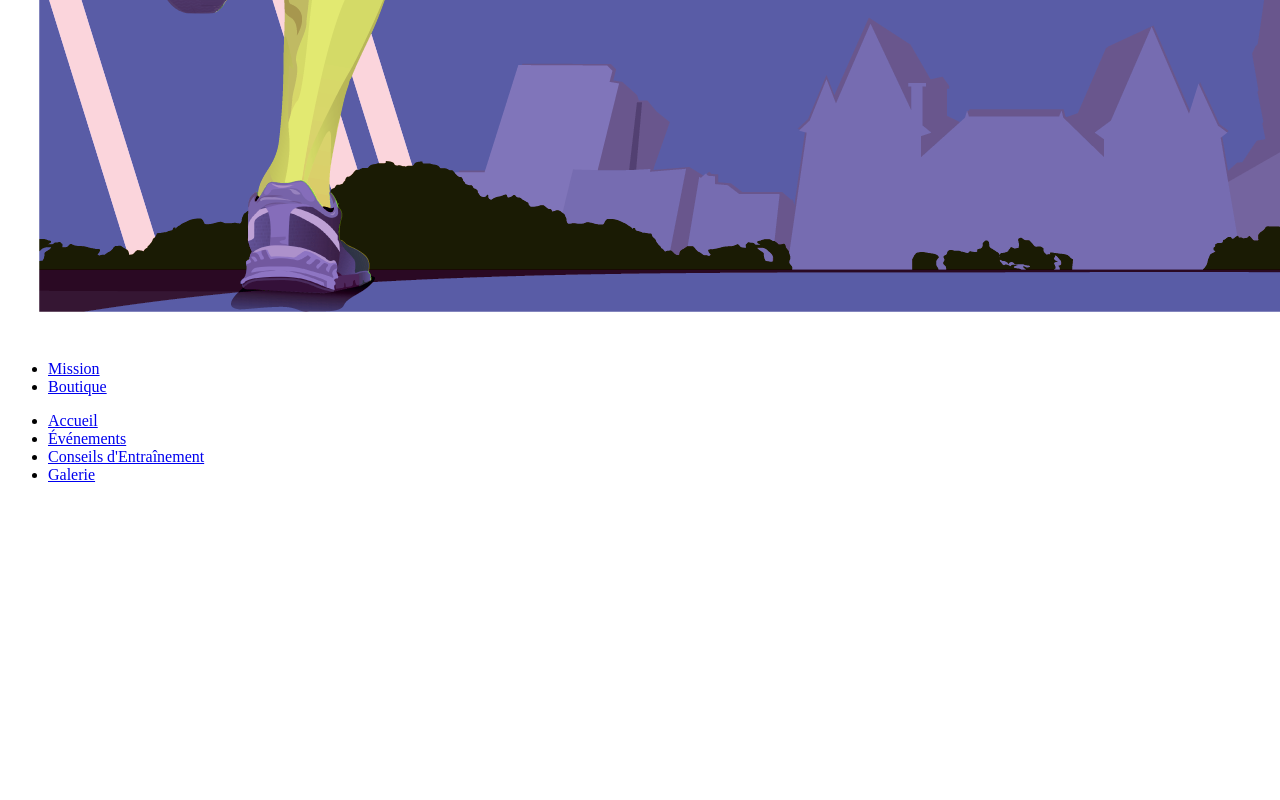
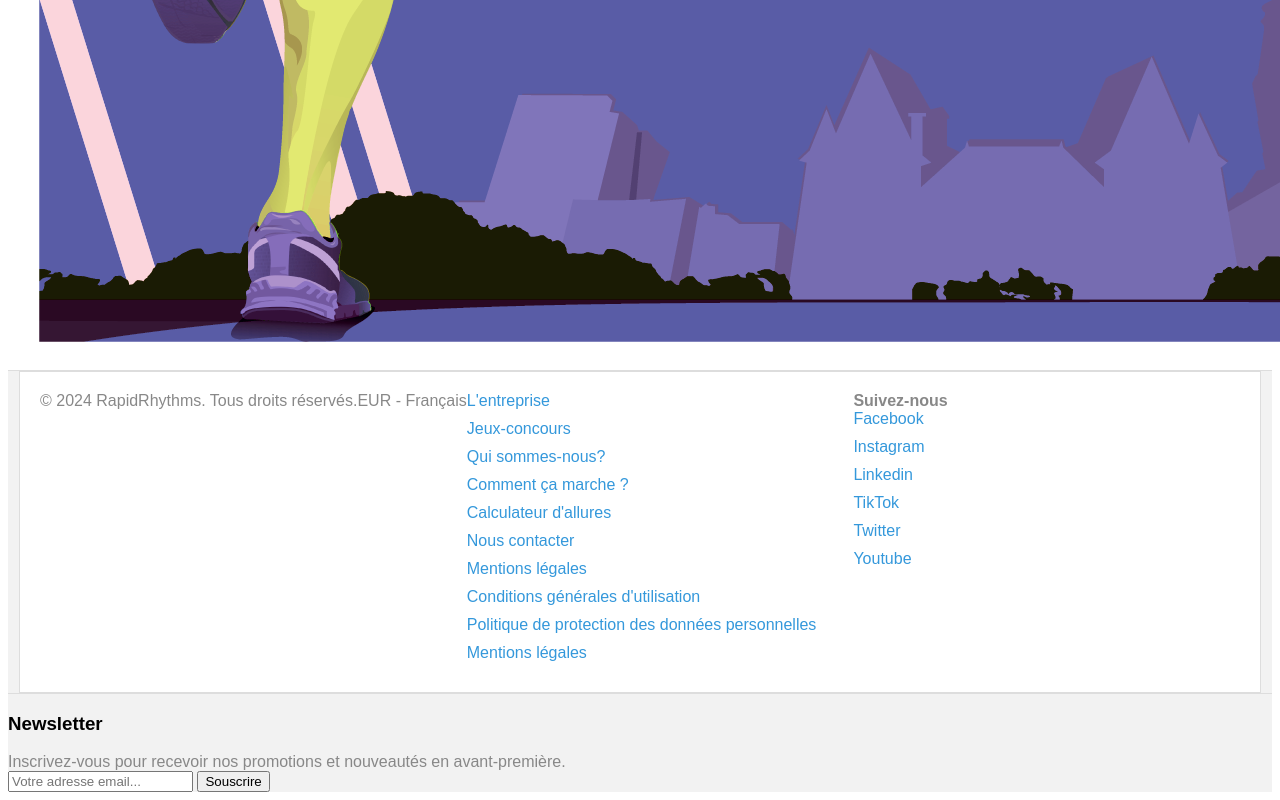
Before and after one commit to OuariAylan/siterunning, a website: page index.html in a window 1280 px wide. Shown: the part 609-1409 px from the top of the page. Before the commit the page ends 1109 px from the top, so only its background shows below. Drawn offline with Linux system fonts and the light colour scheme.

Commit message:
css html

```diff
--- a/index.html
+++ b/index.html
@@ -1,4 +1,3 @@
-<!DOCTYPE html>
 <html lang="fr">
   <head>
     <meta charset="UTF-8" />
@@ -14,21 +13,65 @@
     <header class="main-header">
       <div class="logo">
         <img width="176" height="79" class="loghead" src="https://marathon-vannes.com/wp-content/themes/Marathon/images/logo.svg" alt="Logo Marathon">
+        <ul>
+          <ul class="top-right">
+            <li><a href="#">Accueil</a></li>
+            <li><a href="#">Événements</a></li>
+            <li><a href="#">Conseils d'Entraînement</a></li>
+            <li><a href="#">Galerie</a></li>
+        </ul>
+
       </div>
       <div class="banner">
         <img src="/img/photo haut.png" alt="Bannière Marathon" />
     </div>
     <!-- Menu Pour Mobile -->
     <div id="mobile-menu" class="mobile-main-menu">
-      <ul>
-        <li><a href="#">Mission</a></li>
-        <li><a href="#">Boutique</a></li>
-      </ul>
+
     </div>
-      <nav class="desktop-main-menu">
-        <!-- Ajoutez ici vos liens de navigation pour le menu desktop -->
-        <ul>
-          <li><a href="#">Accueil</a></li>
-          <li><a href="#">Événements</a></li>
-          <li><a href="#">Conseils d'Entraînement</a></li>
-          <li><a href="#">Galerie</
+    <footer>
+      <div class="container">
+          <p>&copy; 2024 RapidRhythms. Tous droits réservés.</p>
+          <p>EUR - Français</p>
+
+          <div class="footer-links">
+              <ul>
+                  <li><a href="#">L'entreprise</a></li>
+                  <li><a href="#">Jeux-concours</a></li>
+                  <li><a href="#">Qui sommes-nous?</a></li>
+                  <li><a href="#">Comment ça marche ?</a></li>
+                  <li><a href="https://run-motion.com/calcul-vitesse-moyenne-allure/">Calculateur d'allures</a></li>
+                  <li><a href="#">Nous contacter</a></li>
+                  <li><a href="#">Mentions légales</a></li>
+                  <li><a href="#">Conditions générales d'utilisation</a></li>
+                  <li><a href="#">Politique de protection des données personnelles</a></li>
+                  <li><a href="#">Mentions légales</a></li>
+              </ul>
+          </div>
+
+          <div class="social-media">
+              <p>Suivez-nous</p>
+              <ul>
+                  <li><a href="#">Facebook</a></li>
+                  <li><a href="#">Instagram</a></li>
+                  <li><a href="#">Linkedin</a></li>
+                  <li><a href="#">TikTok</a></li>
+                  <li><a href="#">Twitter</a></li>
+                  <li><a href="#">Youtube</a></li>
+              </ul>
+          </div>
+      </div>
+      <footer class="footer-gris"
+      <div class="colonne">
+        <div class="footer-t">
+            <div class="footer-titre"><h3>Newsletter</h3></div>
+            <div class="Inscription email">
+                <p>Inscrivez-vous pour recevoir nos promotions et nouveautés en avant-première.</p>
+                <div class="forme-inscription">
+                    <div class="forme-inscription">
+                        <input id="forme-email" class="email" type="email" placeholder="Votre adresse email...">
+                        <button class="button">Souscrire</button>
+                       </div></div></div> </div></div>
+
+
+  </footer>
--- a/styles.css
+++ b/styles.css
@@ -0,0 +1,79 @@
+footer {
+    margin: 0;
+    padding: 0;
+    box-sizing: border-box;
+    background-color: #f2f2f2;
+    border-top: 1px solid #ddd;
+    font-family: "ITC Avant Garde Gothic", sans-serif;
+}
+
+/* Style du conteneur principal du footer */
+footer .container {
+    max-width: 1200px; /* Ajustez en fonction de votre mise en page */
+    margin: 0 auto;
+    padding: 20px;
+    display: flex;
+    flex-wrap: wrap;
+    justify-content: space-between;
+    border: 1px solid #ddd; /* Bordure autour du conteneur principal */
+    background-color: #fff; /* Fond blanc */
+}
+
+/* Style du texte du copyright */
+footer p {
+    margin: 0;
+    color: #888; /* Couleur du texte */
+}
+
+/* Style des liens dans le footer */
+footer a {
+    color: #3498db; /* Couleur du lien */
+    text-decoration: none;
+}
+
+footer ul {
+    list-style: none;
+    padding: 0;
+    margin: 0;
+}
+
+footer .footer-links, footer .social-media {
+    flex: 1;
+    min-width: 200px;
+}
+
+
+footer .footer-links ul, footer .social-media ul {
+    display: flex;
+    flex-direction: column;
+}
+footer .footer-links li, footer .social-media li {
+    margin-bottom: 10px;
+}
+
+/* Style du titre "Suivez-nous" */
+footer .social-media p {
+    font-weight: bold;
+}
+
+
+    .top-right {
+        list-style: none;
+        margin: 0;
+        padding: 0;
+        display: flex;
+        gap: 20px;
+        float: right;
+        text-decoration: none;
+    }
+
+    ul.top-right li a {
+        text-decoration: none;
+        color: #000000;
+        padding: 10px 20px;
+        text-transform: uppercase;
+        border: 1px solid white;
+        margin: 10px;
+        font-weight: 500;
+        transition: 0.6s ease;
+    }
```
